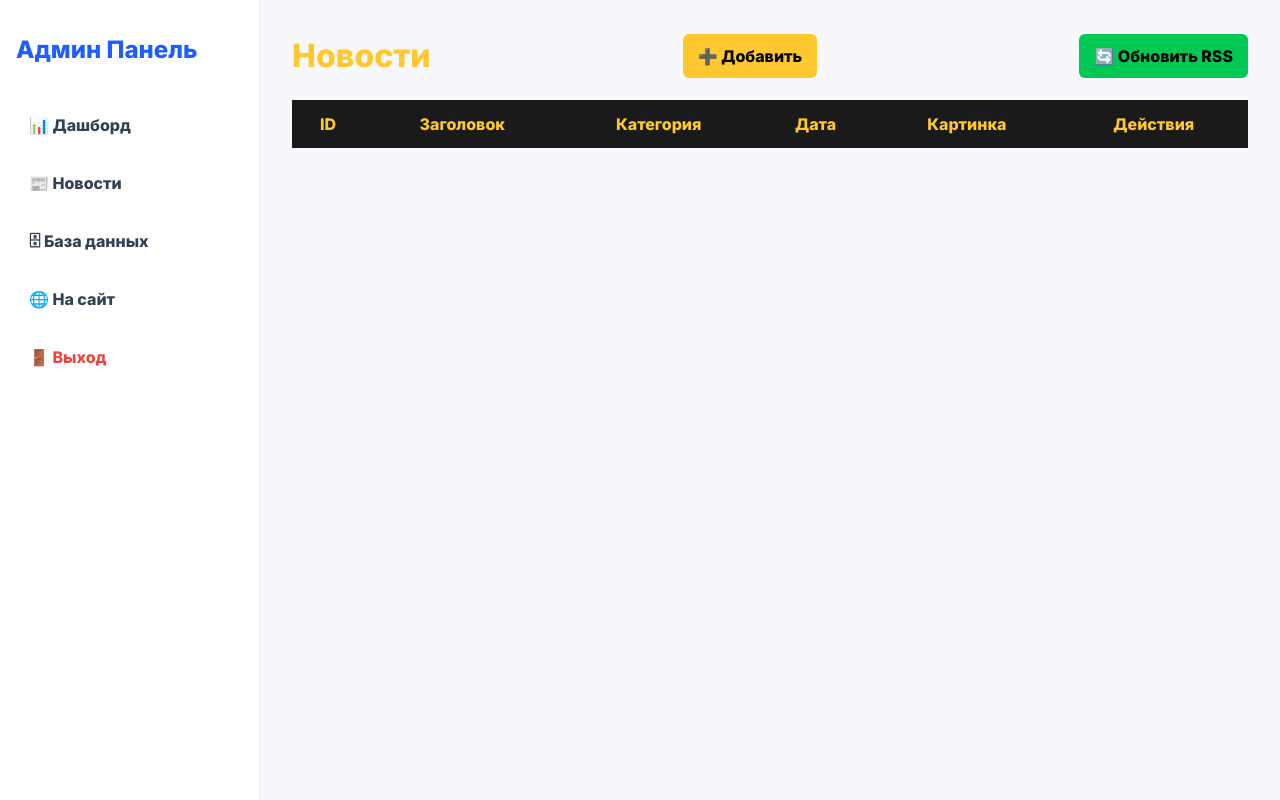
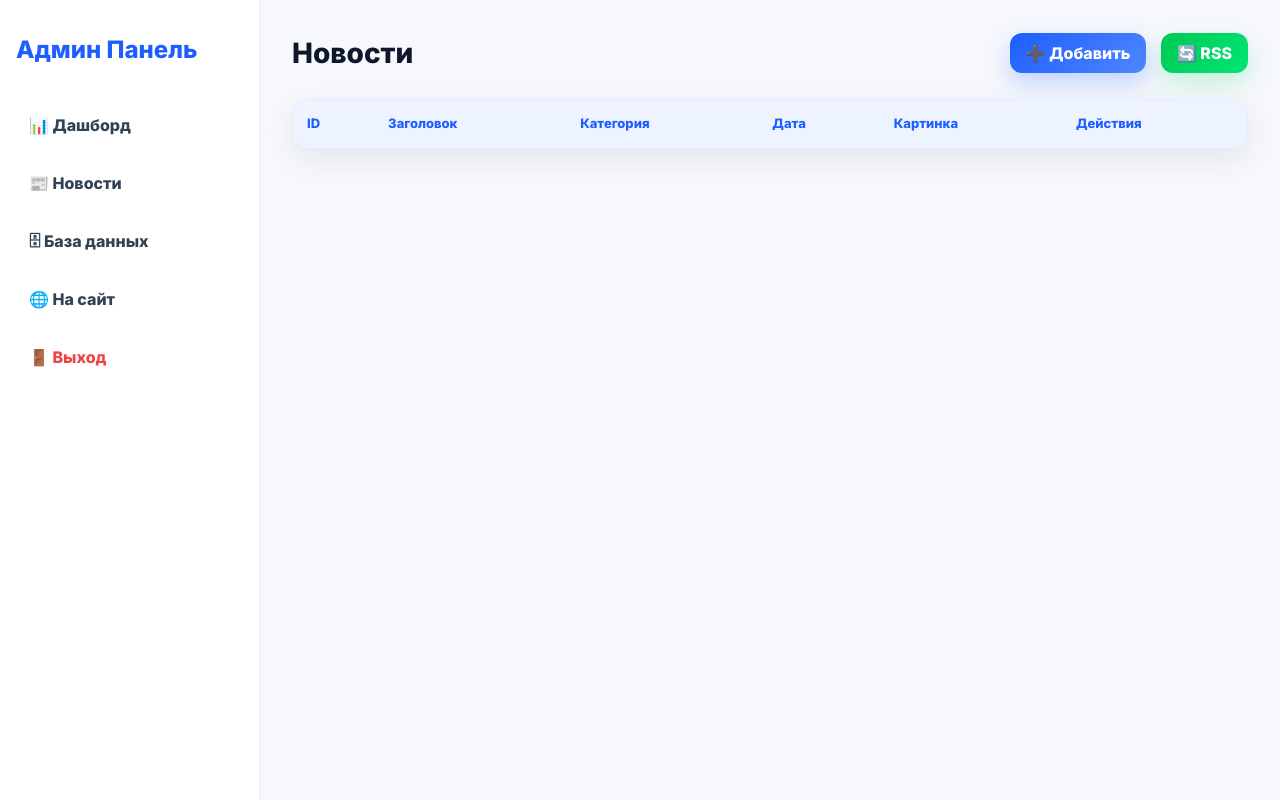
Before and after one commit to alisultangali10-maker/ali, a Flask app: page /admin/news in a window 1280 px wide. Run offline with Flask 3, Linux system fonts and the light colour scheme; a user stored in the database is signed in; data comes from the database, SQL or seed files in the repository; data that the repository does not hold is empty.

Commit message:
Update news_list.html

```diff
--- a/app/templates/admin/news_list.html
+++ b/app/templates/admin/news_list.html
@@ -2,106 +2,183 @@
 
 {% block content %}
 
-<div style="display:flex; justify-content:space-between; align-items:center; margin-bottom:20px;">
+<style>
+/* ===== NEWS PAGE MODERN STYLE ===== */
 
-    <h1 style="color:#FFC82E;">Новости</h1>
-    <a href="{{ url_for('admin.news_add') }}"
-       style="
-            background:#FFC82E;
-            color:#000;
-            padding:10px 15px;
-            border-radius:6px;
-            text-decoration:none;
-            font-weight:bold;
-       ">
-        ➕ Добавить
-    </a>
+.news-header {
+    display: flex;
+    justify-content: space-between;
+    align-items: center;
+    margin-bottom: 25px;
+}
 
-<a href="{{ url_for('admin.news_fetch_rss') }}"
-   style="
-        background:#00c853;
-        color:#000;
-        padding:10px 15px;
-        border-radius:6px;
-        text-decoration:none;
-        font-weight:bold;
-        margin-left:10px;
-   ">
-    🔄 Обновить RSS
-</a>
+.news-header h1 {
+    font-size: 28px;
+    font-weight: 900;
+    color: #0f172a;
+}
+
+/* BUTTONS */
+.btn-primary {
+    background: linear-gradient(135deg, #1e5eff, #4f86ff);
+    color: white;
+    padding: 10px 16px;
+    border-radius: 12px;
+    text-decoration: none;
+    font-weight: 700;
+    box-shadow: 0 10px 25px rgba(30,94,255,0.25);
+    transition: 0.25s;
+}
+
+.btn-primary:hover {
+    transform: translateY(-2px);
+}
+
+.btn-green {
+    background: linear-gradient(135deg, #00c853, #00e676);
+    color: #fff;
+    padding: 10px 16px;
+    border-radius: 12px;
+    text-decoration: none;
+    font-weight: 700;
+    margin-left: 10px;
+    box-shadow: 0 10px 25px rgba(0,200,83,0.2);
+    transition: 0.25s;
+}
+
+.btn-green:hover {
+    transform: translateY(-2px);
+}
+
+/* TABLE WRAPPER */
+.table-wrap {
+    background: rgba(255,255,255,0.7);
+    backdrop-filter: blur(16px);
+    border: 1px solid rgba(30,94,255,0.1);
+    border-radius: 16px;
+    overflow: hidden;
+    box-shadow: 0 10px 30px rgba(15,23,42,0.08);
+}
+
+/* TABLE */
+table {
+    width: 100%;
+    border-collapse: collapse;
+}
+
+th {
+    background: #eef4ff;
+    color: #1e5eff;
+    padding: 14px;
+    text-align: left;
+    font-size: 13px;
+    font-weight: 800;
+}
+
+td {
+    padding: 14px;
+    border-top: 1px solid rgba(0,0,0,0.05);
+    color: #0f172a;
+    font-size: 14px;
+}
+
+/* ROW HOVER */
+tr:hover {
+    background: #f5f8ff;
+}
+
+/* IMAGE */
+td img {
+    border-radius: 10px;
+    width: 90px;
+    height: 60px;
+    object-fit: cover;
+    box-shadow: 0 5px 15px rgba(0,0,0,0.1);
+}
+
+/* ACTION ICONS */
+.action {
+    font-size: 18px;
+    margin-right: 10px;
+    text-decoration: none;
+    transition: 0.2s;
+}
+
+.action:hover {
+    transform: scale(1.2);
+}
+
+.edit {
+    color: #1e5eff;
+}
+
+.delete {
+    color: #ff3b3b;
+}
+
+/* RESPONSIVE */
+@media (max-width: 768px) {
+    .news-header {
+        flex-direction: column;
+        align-items: flex-start;
+        gap: 10px;
+    }
+
+    td, th {
+        font-size: 12px;
+    }
+}
+</style>
+
+<div class="news-header">
+    <h1>Новости</h1>
+
+    <div>
+        <a href="{{ url_for('admin.news_add') }}" class="btn-primary">➕ Добавить</a>
+        <a href="{{ url_for('admin.news_fetch_rss') }}" class="btn-green">🔄 RSS</a>
+    </div>
 </div>
 
-<table style="
-    width:100%;
-    border-collapse:collapse;
-    background:#111;
-    color:#fff;
-">
+<div class="table-wrap">
 
-    <tr style="
-        background:#1a1a1a;
-        color:#FFC82E;
-    ">
-        <th style="padding:12px;">ID</th>
-        <th style="padding:12px;">Заголовок</th>
-        <th style="padding:12px;">Категория</th>
-        <th style="padding:12px;">Дата</th>
-        <th style="padding:12px;">Картинка</th>
-        <th style="padding:12px;">Действия</th>
+<table>
+
+    <tr>
+        <th>ID</th>
+        <th>Заголовок</th>
+        <th>Категория</th>
+        <th>Дата</th>
+        <th>Картинка</th>
+        <th>Действия</th>
     </tr>
 
     {% for news in news_items %}
-    <tr style="border-bottom:1px solid #222;">
+    <tr>
 
-        <td style="padding:12px;">
-            {{ news.id }}
+        <td>{{ news.id }}</td>
+
+        <td>{{ news.title_ru }}</td>
+
+        <td>{{ news.category.code if news.category else '' }}</td>
+
+        <td>
+            {{ news.created_at.strftime('%d.%m.%Y') if news.created_at else '' }}
         </td>
 
-        <td style="padding:12px;">
-            {{ news.title_ru }}
+        <td>
+            {% if news.image_filename %}
+                <img src="{{ url_for('static', filename='images/uploads/' ~ news.image_filename) }}">
+            {% else %}
+                <img src="{{ url_for('static', filename='images/default.jpg') }}">
+            {% endif %}
         </td>
 
-        <td style="padding:12px;">
-            {{ news.category.code if news.category else '' }}
-        </td>
+        <td>
+            <a class="action edit"
+               href="{{ url_for('admin.news_edit', news_id=news.id) }}">✏</a>
 
-        <td style="padding:12px;">
-            {{ news.created_at.strftime('%d.%m.%Y') if news.created_at else '' }}
-        </td>
-        <td style="padding:12px;">
-            {% if news.image_filename %}
-                <img src="{{ url_for('static', filename='images/uploads/' ~ news.image_filename) }}" width="100">
-            {% else %}
-                <img src="{{ url_for('static', filename='images/default.jpg') }}" width="100">
-            {% endif %}
-
-        </td>
-
-        <td style="padding:12px;">
-
-            <!-- EDIT -->
-
-            <a href="{{ url_for('admin.news_edit', news_id=news.id) }}"
-               style="
-                    color:#FFC82E;
-                    text-decoration:none;
-                    margin-right:15px;
-                    font-size:20px;
-               ">
-                ✏
-            </a>
-
-            <!-- DELETE -->
-
-            <a href="{{ url_for('admin.news_delete', news_id=news.id) }}"
-               style="
-                    color:#ff3b3b;
-                    text-decoration:none;
-                    font-size:20px;
-               ">
-                🗑
-            </a>
-
+            <a class="action delete"
+               href="{{ url_for('admin.news_delete', news_id=news.id) }}">🗑</a>
         </td>
 
     </tr>
@@ -109,4 +186,6 @@
 
 </table>
 
+</div>
+
 {% endblock %}
```
